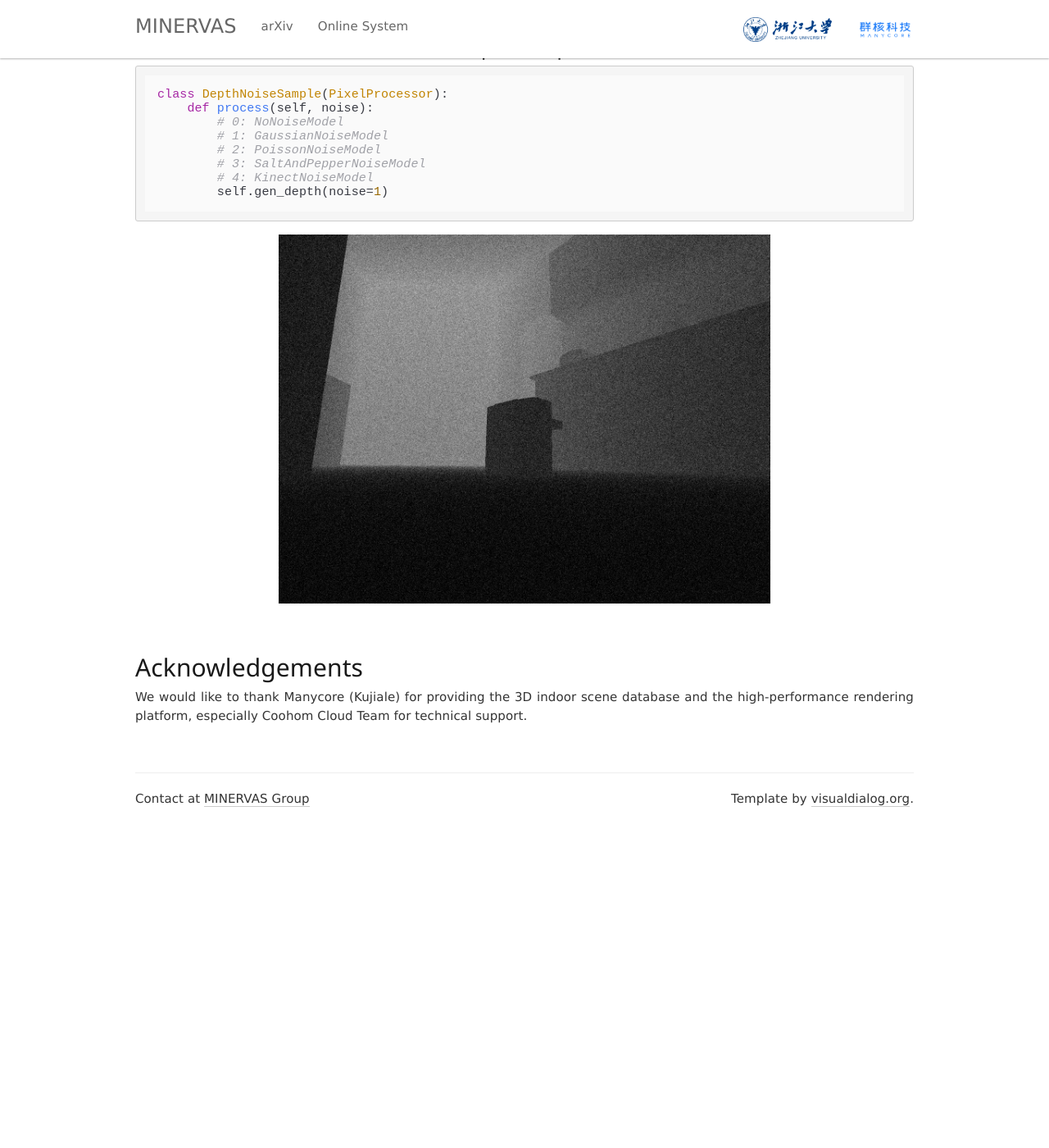
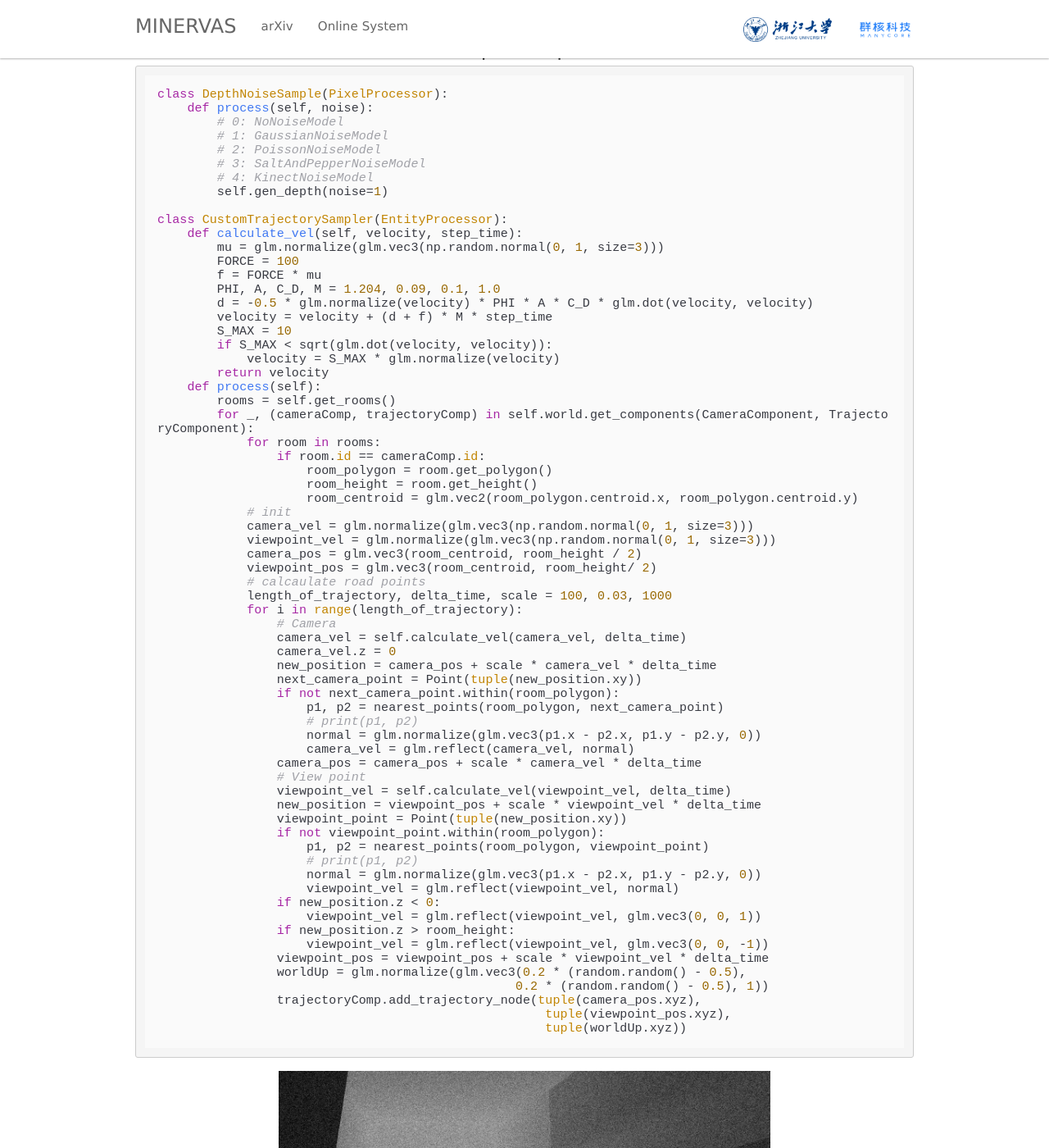
Before and after one commit to coohom/MINERVAS, a Jekyll site: the page built from _pages/home.md, in a window 1280 px wide and 1400 px high, scrolled down 3683 px. Shown: the whole window at 82% size. Built offline with Jekyll 4.4.1, drawn with Linux system fonts in a browser that asks for light colours; nearby versions of some CDN libraries; before the commit the page ends 4683 px from its top, so only the background shows below that; some of the changed text lies outside the part shown.

Commit message:
fix category in dsl

```diff
--- a/_pages/home.md
+++ b/_pages/home.md
@@ -238,6 +238,65 @@ carousel("mySlides4", 0);
         # 3: SaltAndPepperNoiseModel
         # 4: KinectNoiseModel
         self.gen_depth(noise=1)
+
+class CustomTrajectorySampler(EntityProcessor):
+    def calculate_vel(self, velocity, step_time):
+        mu = glm.normalize(glm.vec3(np.random.normal(0, 1, size=3)))
+        FORCE = 100
+        f = FORCE * mu
+        PHI, A, C_D, M = 1.204, 0.09, 0.1, 1.0
+        d = -0.5 * glm.normalize(velocity) * PHI * A * C_D * glm.dot(velocity, velocity)
+        velocity = velocity + (d + f) * M * step_time
+        S_MAX = 10
+        if S_MAX < sqrt(glm.dot(velocity, velocity)):
+            velocity = S_MAX * glm.normalize(velocity)
+        return velocity
+    def process(self):
+        rooms = self.get_rooms()
+        for _, (cameraComp, trajectoryComp) in self.world.get_components(CameraComponent, TrajectoryComponent):
+            for room in rooms:
+                if room.id == cameraComp.id:
+                    room_polygon = room.get_polygon()
+                    room_height = room.get_height()
+                    room_centroid = glm.vec2(room_polygon.centroid.x, room_polygon.centroid.y)
+            # init
+            camera_vel = glm.normalize(glm.vec3(np.random.normal(0, 1, size=3)))
+            viewpoint_vel = glm.normalize(glm.vec3(np.random.normal(0, 1, size=3)))
+            camera_pos = glm.vec3(room_centroid, room_height / 2)
+            viewpoint_pos = glm.vec3(room_centroid, room_height/ 2)
+            # calcaulate road points
+            length_of_trajectory, delta_time, scale = 100, 0.03, 1000
+            for i in range(length_of_trajectory):
+                # Camera
+                camera_vel = self.calculate_vel(camera_vel, delta_time)
+                camera_vel.z = 0
+                new_position = camera_pos + scale * camera_vel * delta_time
+                next_camera_point = Point(tuple(new_position.xy))
+                if not next_camera_point.within(room_polygon):
+                    p1, p2 = nearest_points(room_polygon, next_camera_point)
+                    # print(p1, p2)
+                    normal = glm.normalize(glm.vec3(p1.x - p2.x, p1.y - p2.y, 0))
+                    camera_vel = glm.reflect(camera_vel, normal)
+                camera_pos = camera_pos + scale * camera_vel * delta_time
+                # View point
+                viewpoint_vel = self.calculate_vel(viewpoint_vel, delta_time)
+                new_position = viewpoint_pos + scale * viewpoint_vel * delta_time
+                viewpoint_point = Point(tuple(new_position.xy))
+                if not viewpoint_point.within(room_polygon):
+                    p1, p2 = nearest_points(room_polygon, viewpoint_point)
+                    # print(p1, p2)
+                    normal = glm.normalize(glm.vec3(p1.x - p2.x, p1.y - p2.y, 0))
+                    viewpoint_vel = glm.reflect(viewpoint_vel, normal)
+                if new_position.z < 0:
+                    viewpoint_vel = glm.reflect(viewpoint_vel, glm.vec3(0, 0, 1))
+                if new_position.z > room_height:
+                    viewpoint_vel = glm.reflect(viewpoint_vel, glm.vec3(0, 0, -1))
+                viewpoint_pos = viewpoint_pos + scale * viewpoint_vel * delta_time
+                worldUp = glm.normalize(glm.vec3(0.2 * (random.random() - 0.5),
+                                                0.2 * (random.random() - 0.5), 1))
+                trajectoryComp.add_trajectory_node(tuple(camera_pos.xyz),
+                                                    tuple(viewpoint_pos.xyz),
+                                                    tuple(worldUp.xyz))
 </code></pre>
 
 <link rel="stylesheet" href="{{ '/static/css/w3.css' | prepend:site.baseurl }}">
```
Also changed, not shown: other parts of _pages/home.md (+1 -1 lines).
